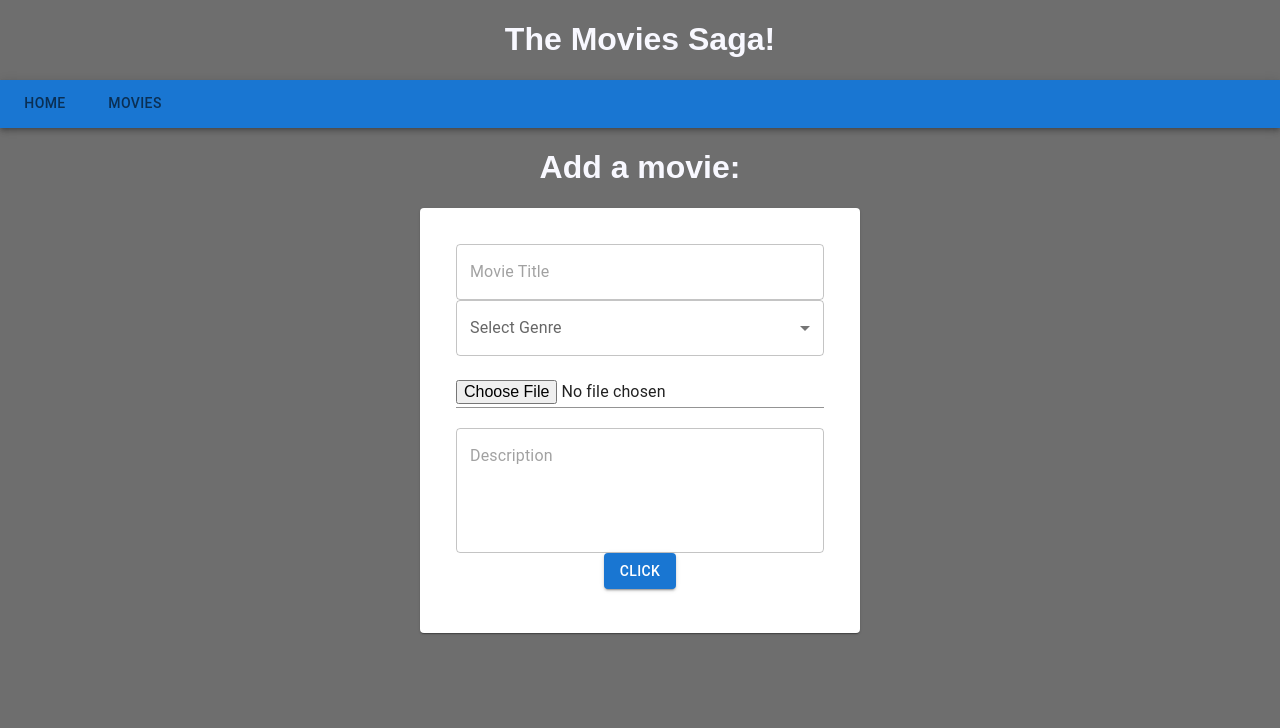
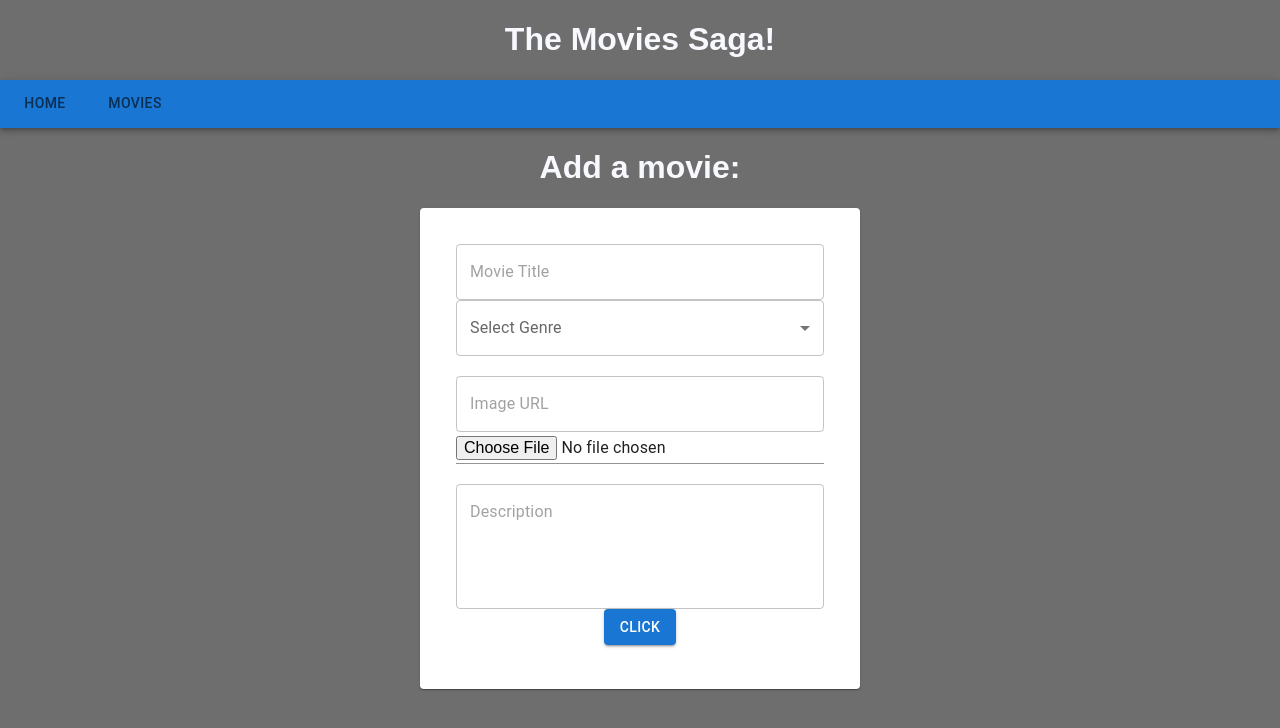
Before and after one commit to tmk-tran/movie-sagas, a React (Create React App) app: page /#/movies in a window 1280 px wide. Shown: the top 728 px of the page. Built offline with nearby package versions, Linux system fonts and the light colour scheme.

Commit message:
added event target value capture on form, console.log to confirm data capture

```diff
--- a/src/components/MoviesForm/MoviesForm.jsx
+++ b/src/components/MoviesForm/MoviesForm.jsx
@@ -1,4 +1,5 @@
-import React from "react";
+import React, { useState } from "react";
+// import { useDispatch, useSelector } from "react-redux";
 import {
   Card,
   CardContent,
@@ -13,6 +14,15 @@ import {
 import "./MoviesForm.css";
 
 export default function MovieForm() {
+  const [imageUrl, setImageUrl] = useState("");
+  const [movieTitle, setMovieTitle] = useState("");
+  const [genre, setGenre] = useState("");
+  const [description, setDescription] = useState("");
+  console.log("Movie: ", movieTitle);
+  console.log("imageURL: ", imageUrl);
+  console.log("Genre: ", genre);
+  console.log("Description: ", description);
+
   return (
     <Card className="movie-form-card">
       <CardContent>
@@ -22,7 +32,9 @@ export default function MovieForm() {
               className="form-control"
               placeholder="Movie Title"
               variant="outlined"
+              value={movieTitle}
               required
+              onChange={(e) => setMovieTitle(e.target.value)}
             />
           </FormControl>
 
@@ -35,9 +47,10 @@ export default function MovieForm() {
               displayEmpty
               variant="outlined"
               required
+              value={genre} // Bind the value to the genre state
+              onChange={(e) => setGenre(e.target.value)}
             >
               <MenuItem value="" disabled>
-                Select Genre
               </MenuItem>
               <MenuItem value="Adventure">Adventure</MenuItem>
               <MenuItem value="Animated">Animated</MenuItem>
@@ -53,6 +66,16 @@ export default function MovieForm() {
               <MenuItem value="Space-Opera">Space-Opera</MenuItem>
               <MenuItem value="Superhero">Superhero</MenuItem>
             </Select>
+          </FormControl>
+          <FormControl fullWidth>
+            <TextField
+              className="form-control"
+              placeholder="Image URL"
+              variant="outlined"
+              required
+              value={imageUrl} // Assuming you have an 'imageUrl' state variable
+              onChange={(e) => setImageUrl(e.target.value)} // Update 'imageUrl' state when input changes
+            />
           </FormControl>
 
           <FormControl fullWidth>
@@ -73,6 +96,7 @@ export default function MovieForm() {
               rows={4}
               variant="outlined"
               required
+              onChange={(e) => setDescription(e.target.value)}
             />
           </FormControl>
 
```
